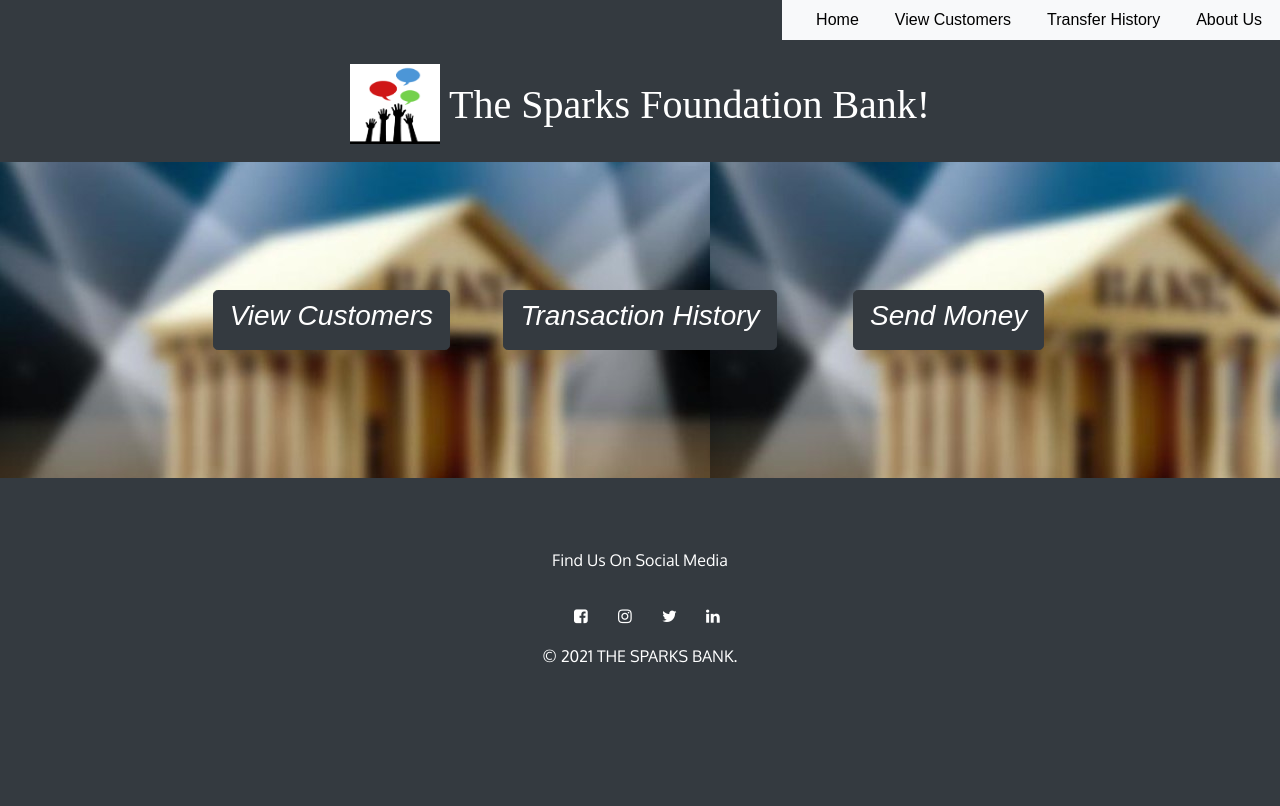
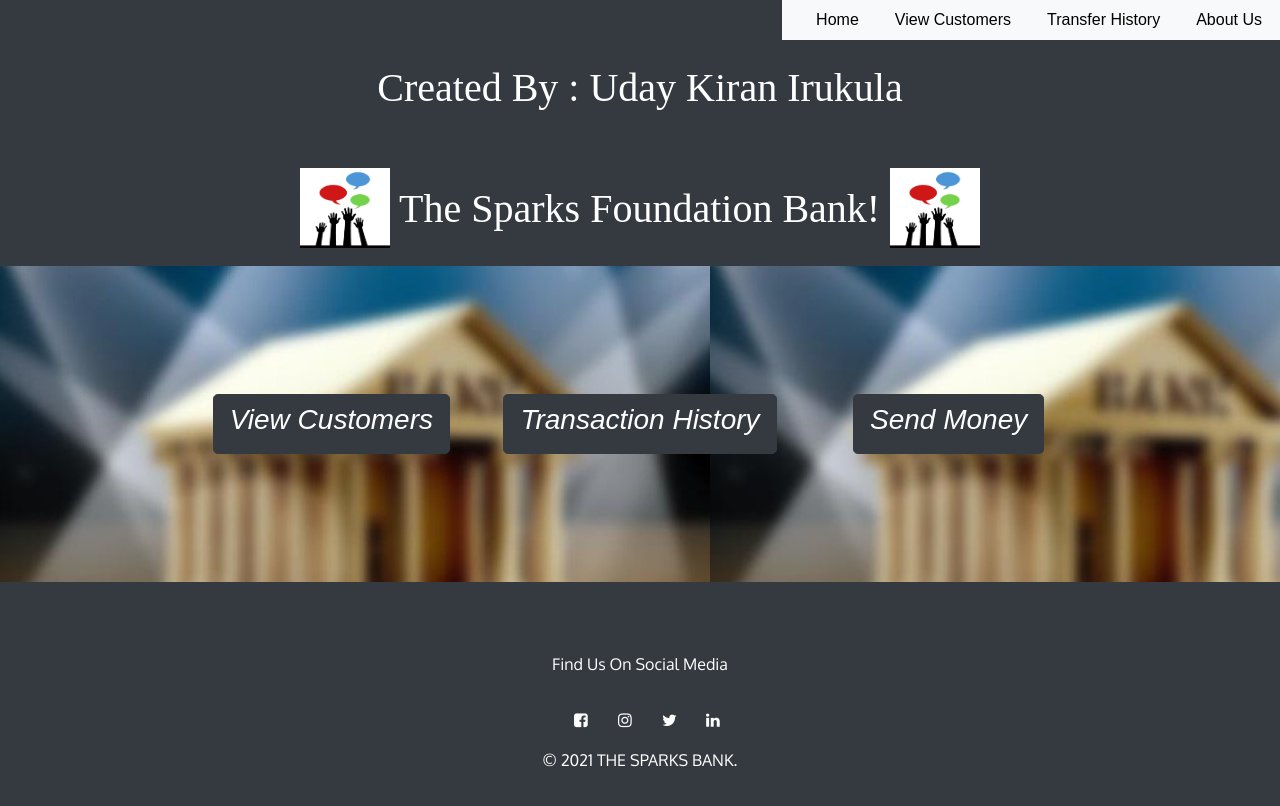
Before and after one commit to udaykiran-i/Basic-Banking-System, a plain HTML site: page index.html in a window 1280 px wide. Drawn offline with nearby package versions, Linux system fonts and the light colour scheme.

Commit message:
Add files via upload

```diff
--- a/index.html
+++ b/index.html
@@ -57,10 +57,11 @@
 <!--banner section-->
 <section id="main" style="background-color:#343a40;">
   <div class="container">
-    <h1>
+    <h1>Created By : Uday Kiran Irukula</h1>
+    <h1><br>
    <img src="logo for website.png" width="90px" height="90px">
       The Sparks Foundation Bank!
-      <!--<img src="logo for website.png" width="90px" height="90px">-->
+      <img src="logo for website.png" width="90px" height="90px">
     </h1>
   </div>
 </section>
```
